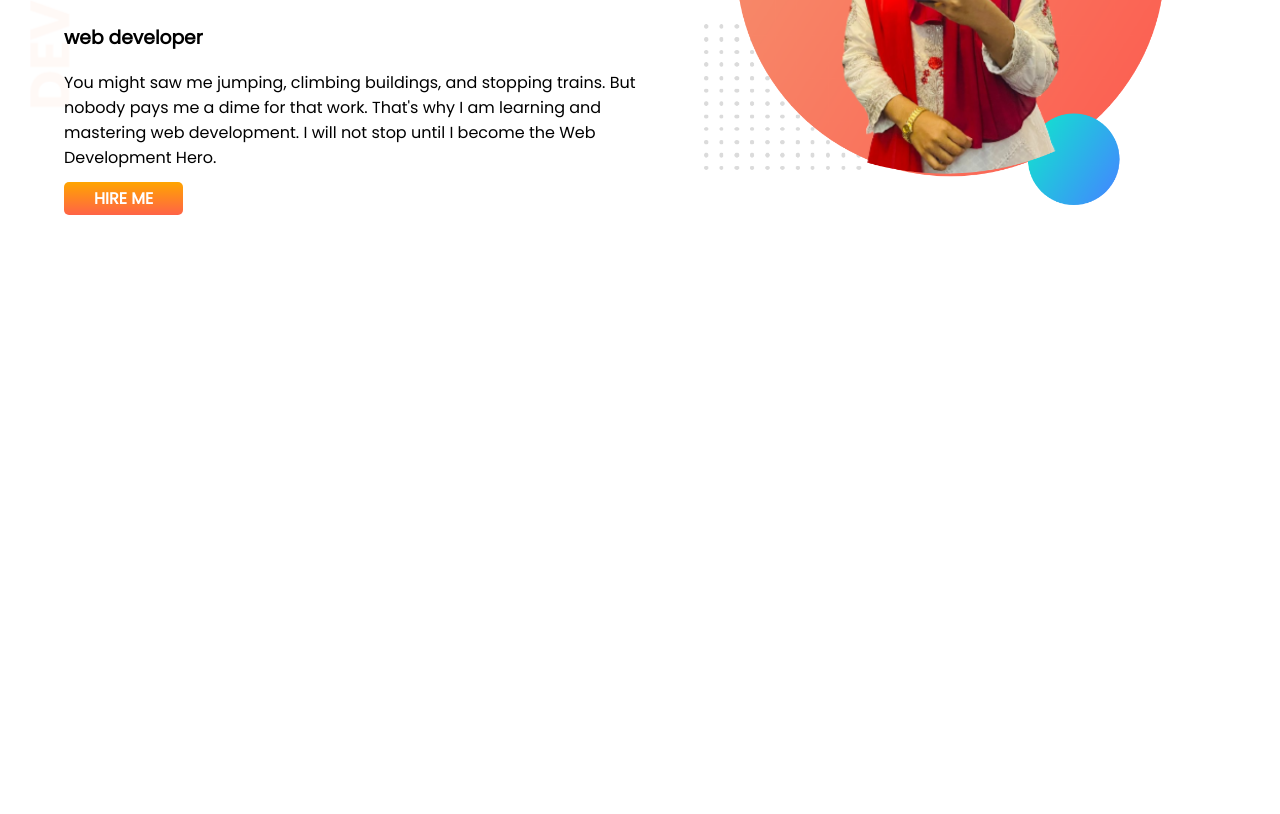
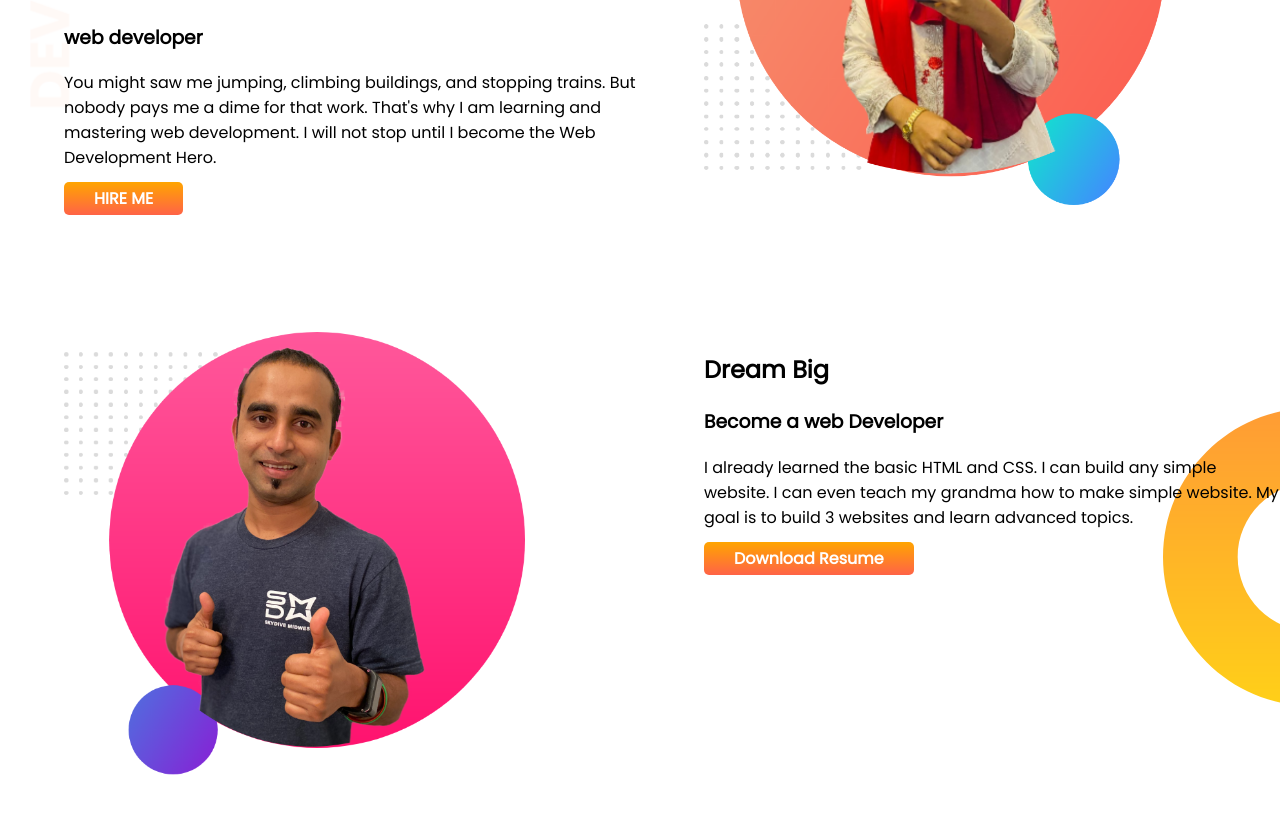
Before and after one commit to TahminaRipa/developer-portfolio, a plain HTML site: page index.html in a window 1280 px wide. Shown: the part 252-1066 px from the top of the page. Before the commit the page ends 800 px from the top, so only its background shows below. Drawn offline with Linux system fonts and the light colour scheme.

Commit message:
another banner added

```diff
--- a/index.html
+++ b/index.html
@@ -30,6 +30,21 @@
             <img src="my-bg.png" alt="">
         </div>
     </section>
+
+    <section class="dream-big">
+        <div class="half-width">
+            <img src="images/jhankar2.png" alt="">
+        </div>
+        <div class="half-width">
+            <h2> Dream Big</h2>
+            <h3> Become a web Developer
+            </h3>
+            <p>I already learned the basic HTML and CSS. I can build any simple website. I can even teach my grandma how
+                to make simple website. My goal is to build 3 websites and learn advanced topics.</p>
+            <a class="link-button" target="_blank" href="https://www.linkedin.com/company/programminghero/">Download
+                Resume</a>
+        </div>
+    </section>
 </body>
 
 </html>
--- a/style.css
+++ b/style.css
@@ -13,6 +13,7 @@ h1 {
 
 section {
     display: flex;
+    margin-bottom: 120px;
 }
 
 .half-width {
@@ -37,3 +38,9 @@ section {
     background-image: url(/images/top-banner.png);
     background-repeat: no-repeat;
 }
+
+.dream-big {
+    background-image: url(/images/dream-bg.png);
+    background-repeat: no-repeat;
+    background-position: right;
+}
```
